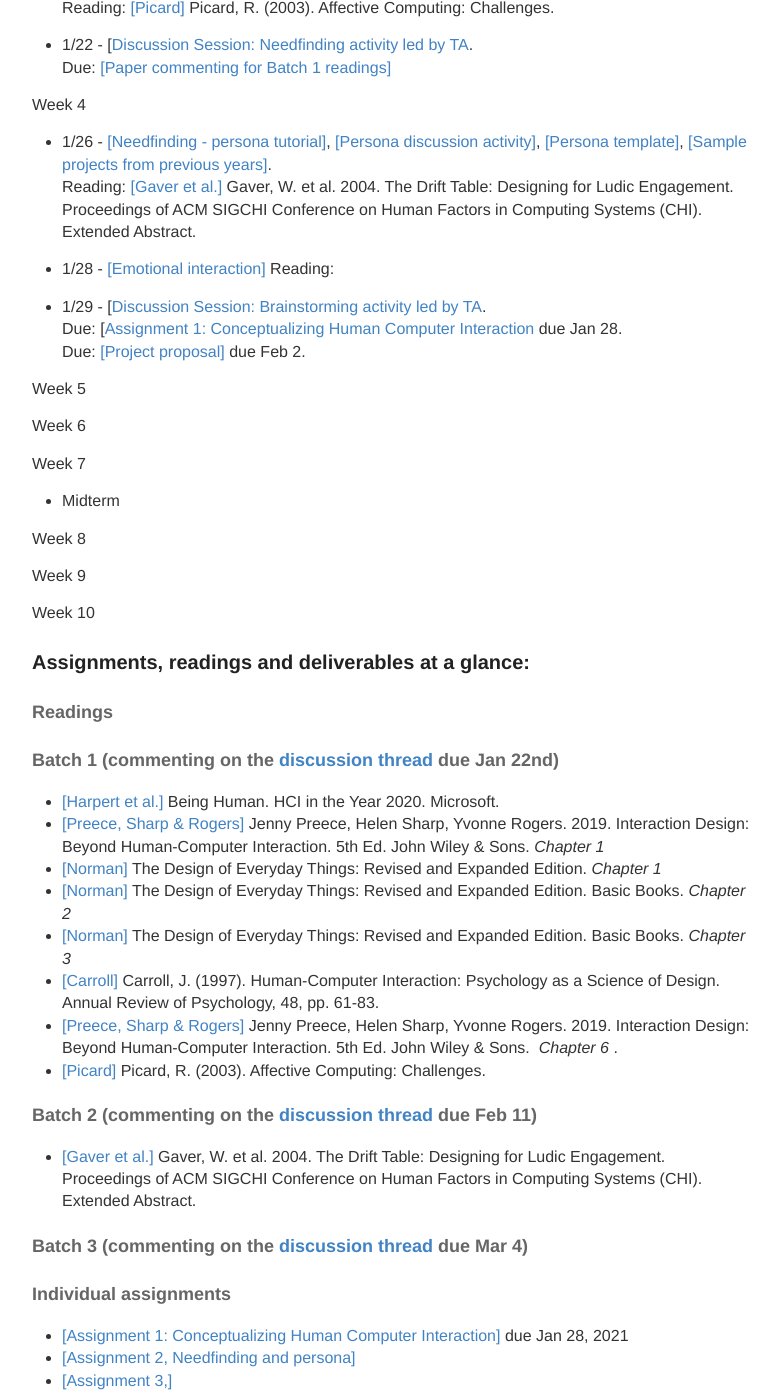
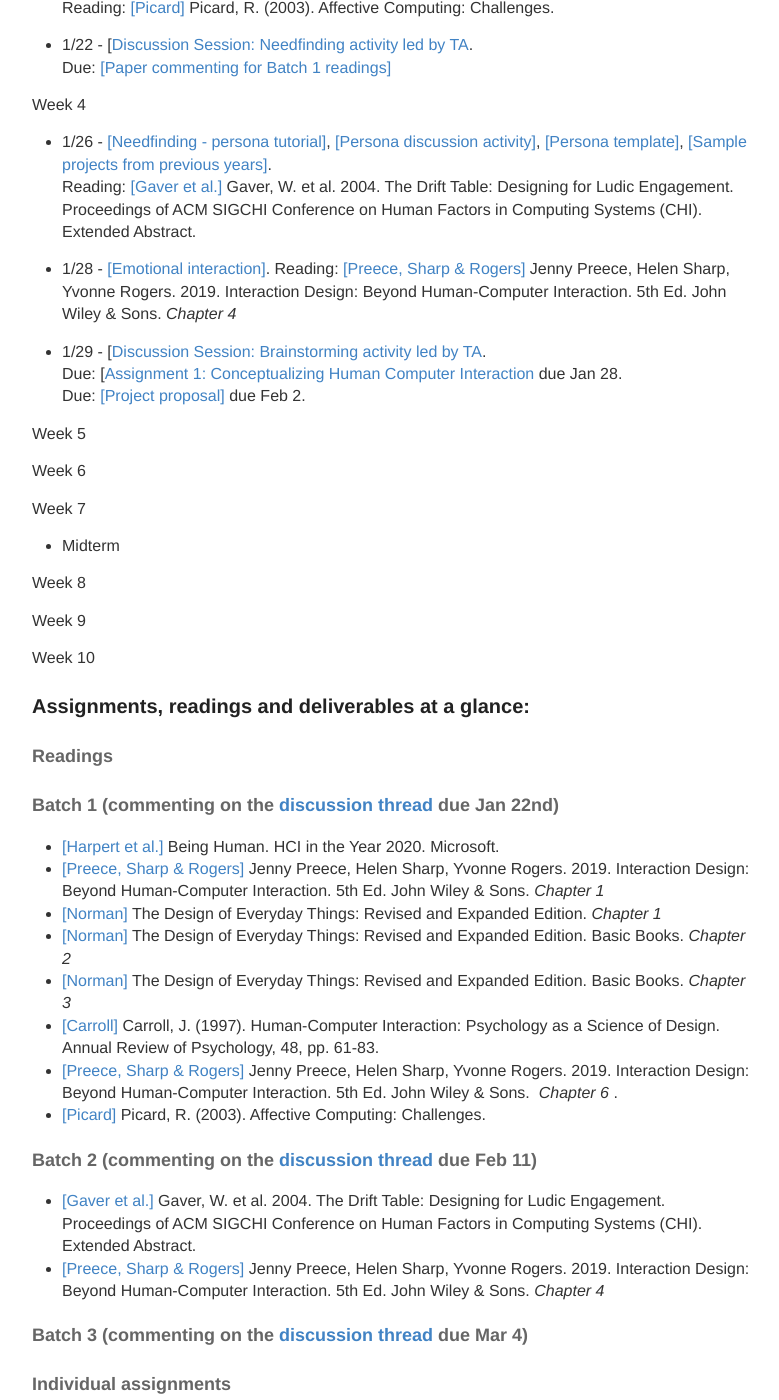
Before and after one commit to hciwang/hciwang.github.io, a Jekyll site: the page built from _posts/2021-1-1-lectures.md, in a window 1280 px wide and 1400 px high, scrolled down 1179 px. Shown: the whole window, without its empty margins (248-1027 px from the left). Built offline with Jekyll 4.4.1, drawn with Linux system fonts in a browser that asks for light colours.

Commit message:
Update 2021-1-1-lectures.md

```diff
--- a/_posts/2021-1-1-lectures.md
+++ b/_posts/2021-1-1-lectures.md
@@ -49,8 +49,8 @@ Week 4
 - 1/26 - [[Needfinding - persona tutorial]](https://canvas.ucdavis.edu/courses/539971/files/folder/Lectures?preview=11427316), [[Persona discussion activity]](https://canvas.ucdavis.edu/courses/539971/files/folder/Lectures?preview=11507571), [[Persona template]](https://asinthecity.com/2011/05/13/explaining-personas-used-in-ux-design-%E2%80%93-part-2/), [[Sample projects from previous years]](https://canvas.ucdavis.edu/courses/539971/files/folder/Lectures?preview=11506090).
 Reading: [[Gaver et al.]](https://canvas.ucdavis.edu/courses/539971/files/folder/Readings%20(incomplete.%20check%20main%20website%20for%20complete%20readings)?preview=11505810) Gaver, W. et al. 2004. The Drift Table: Designing for Ludic Engagement. Proceedings of ACM SIGCHI Conference on Human Factors in Computing Systems (CHI). Extended Abstract.
 
-- 1/28 - [[Emotional interaction]]( )
-Reading:
+- 1/28 - [[Emotional interaction]]( ).
+Reading:   [[Preece, Sharp & Rogers]](http://www.id-book.com/) Jenny Preece, Helen Sharp, Yvonne Rogers. 2019. Interaction Design: Beyond Human-Computer Interaction. 5th Ed. John Wiley & Sons.  *Chapter 4*
 
 - 1/29 - [[Discussion Session: Brainstorming activity led by TA]().
 Due: [[Assignment 1: Conceptualizing Human Computer Interaction](https://canvas.ucdavis.edu/courses/539971/assignments/627432) due Jan 28.
@@ -88,6 +88,7 @@ Week 10
 #### Batch 2 (commenting on the [discussion thread](https://canvas.ucdavis.edu/courses/539971/discussion_topics/659911) due Feb 11)
 
 - [[Gaver et al.]](https://canvas.ucdavis.edu/courses/539971/files/folder/Readings%20(incomplete.%20check%20main%20website%20for%20complete%20readings)?preview=11505810) Gaver, W. et al. 2004. The Drift Table: Designing for Ludic Engagement. Proceedings of ACM SIGCHI Conference on Human Factors in Computing Systems (CHI). Extended Abstract.
+- [[Preece, Sharp & Rogers]](http://www.id-book.com/) Jenny Preece, Helen Sharp, Yvonne Rogers. 2019. Interaction Design: Beyond Human-Computer Interaction. 5th Ed. John Wiley & Sons.  *Chapter 4*
 
 #### Batch 3 (commenting on the [discussion thread]() due Mar 4)
 
```
